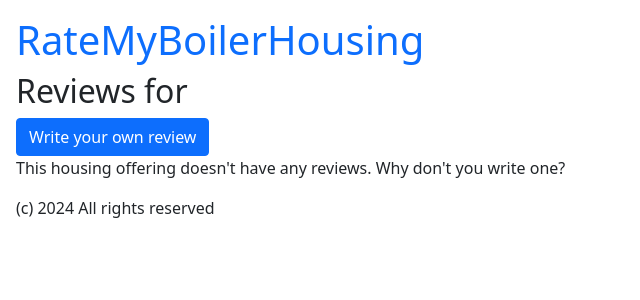
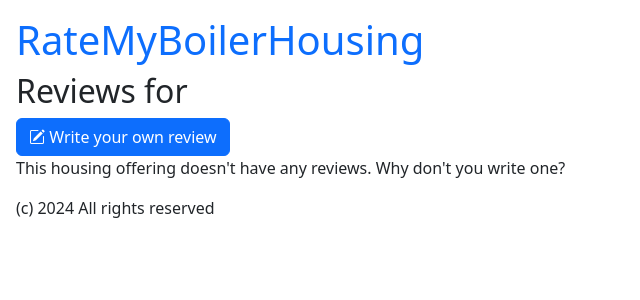
Before and after one commit to ericswpark/purdue_cs348-ratemyboilerhousing, a Django app: template core/templates/offering.html in a window 1280 px wide. Shown: the top 300 px of the page, without its empty margins (0-640 px from the left). Run offline with Django 5.2, Linux system fonts and the light colour scheme; the template is opened without the code that fills it, so the values that code supplies are empty; some libraries are stand-ins or nearby versions.

Commit message:
Update Bootstrap library and add Bootstrap icons for stars

```diff
--- a/core/templates/base.html
+++ b/core/templates/base.html
@@ -3,7 +3,8 @@
 <head>
     <meta charset="UTF-8">
     <title>{% block title %}{% endblock %}</title>
-    <link rel="stylesheet" href="https://cdnjs.cloudflare.com/ajax/libs/bootstrap/5.1.3/css/bootstrap.min.css">
+    <link rel="stylesheet" href="https://cdnjs.cloudflare.com/ajax/libs/bootstrap/5.3.3/css/bootstrap.min.css">
+    <link rel="stylesheet" href="https://cdn.jsdelivr.net/npm/bootstrap-icons@1.11.3/font/bootstrap-icons.min.css">
     <!--suppress CssUnusedSymbol -->
     <style>
         html {
@@ -26,6 +27,8 @@
         /* Allow subpages to add more styles */
         {% block style %}{% endblock %}
     </style>
+
+    <script src="https://cdnjs.cloudflare.com/ajax/libs/bootstrap/5.3.3/js/bootstrap.min.js" integrity="sha512-ykZ1QQr0Jy/4ZkvKuqWn4iF3lqPZyij9iRv6sGqLRdTPkY69YX6+7wvVGmsdBbiIfN/8OdsI7HABjvEok6ZopQ==" crossorigin="anonymous" referrerpolicy="no-referrer"></script>
 </head>
 <body>
     <h1><a href="/">RateMyBoilerHousing</a></h1>
```
